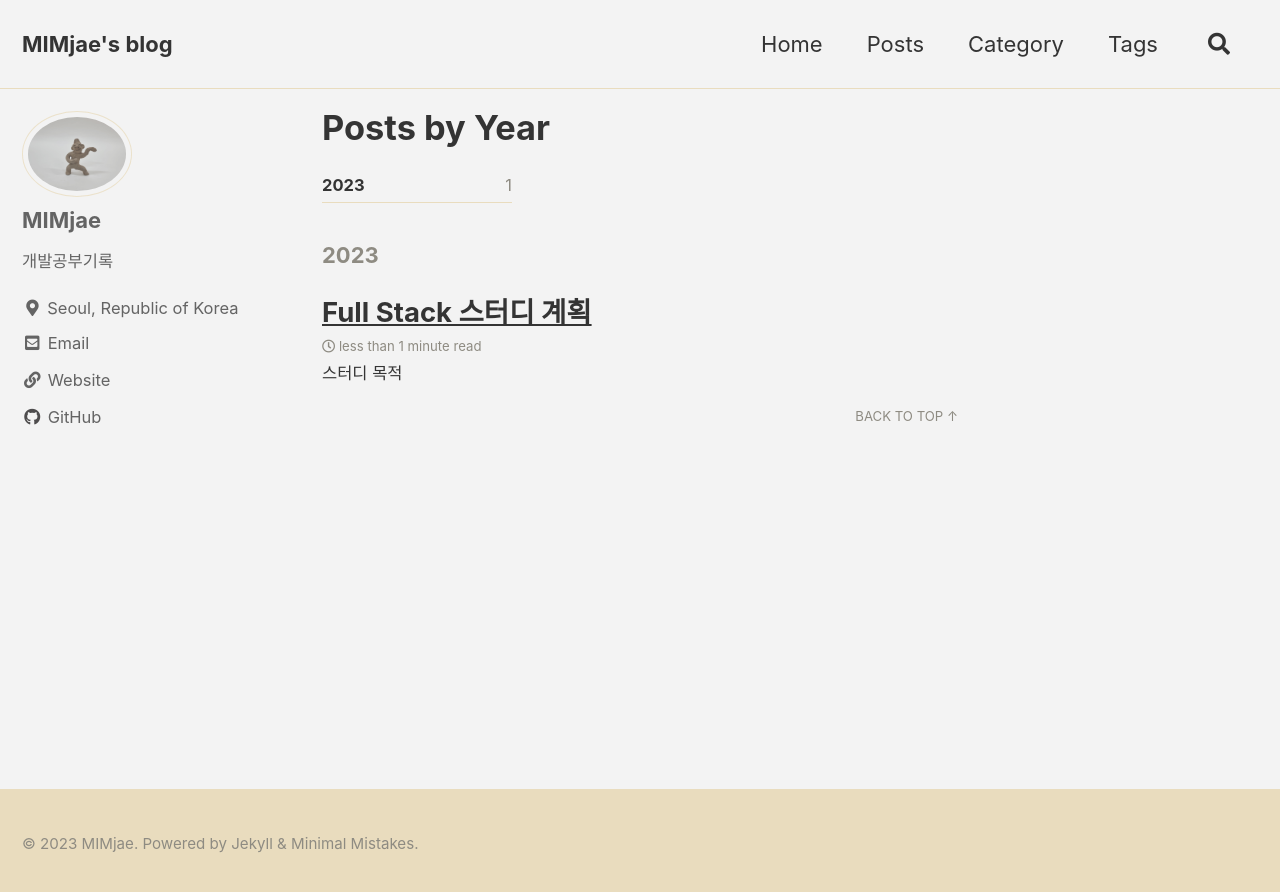
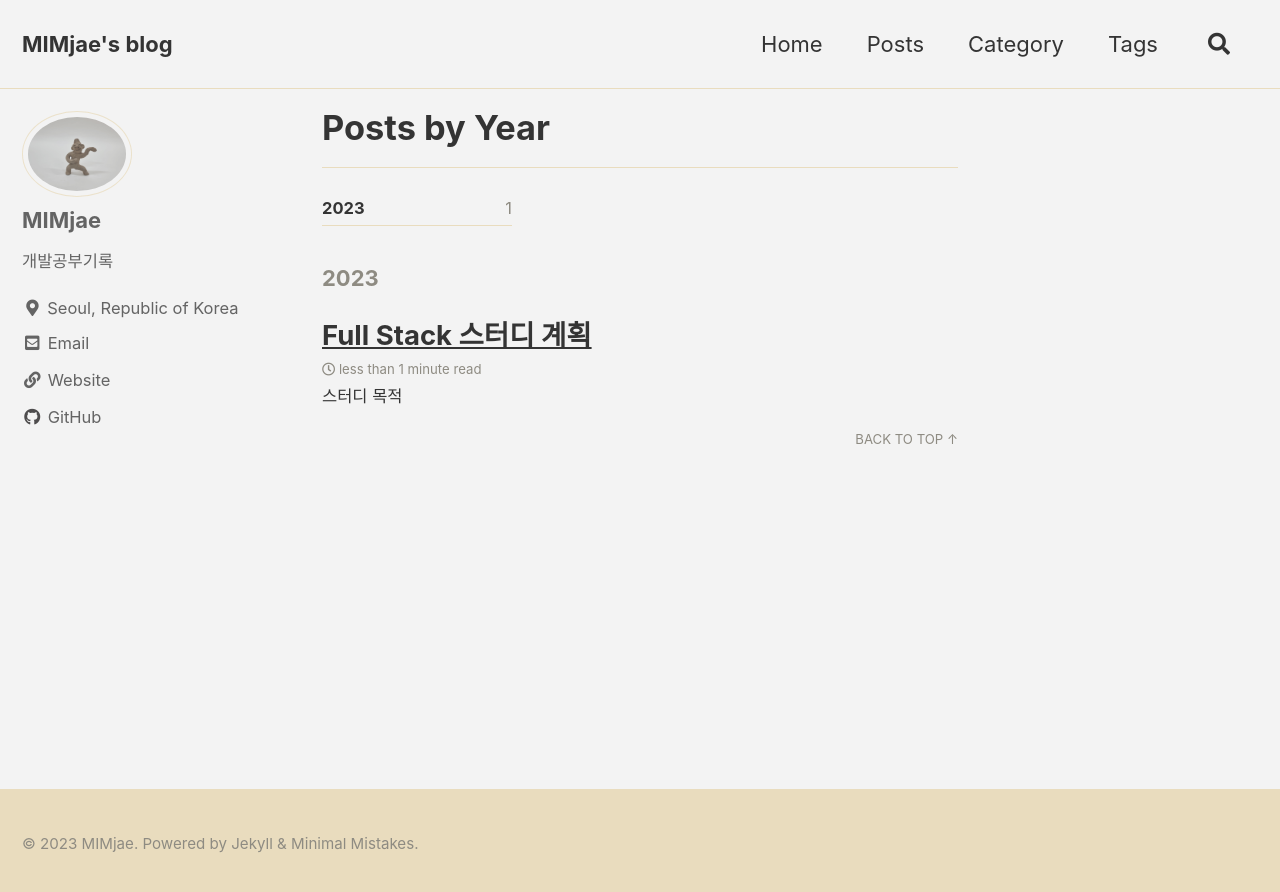
Before and after one commit to MIMjae/MIMjae.github.io, a Jekyll site: the page built from _pages/year-archive.md, in a window 1280 px wide. Shown: the top 892 px of the page. Built offline with Jekyll 4.4.1, drawn with Linux system fonts in a browser that asks for light colours; cached includes are drawn as plain includes; comment, search, counter and statistics services are not loaded.

Commit message:
Update posts.html

```diff
--- a/_layouts/posts.html
+++ b/_layouts/posts.html
@@ -3,13 +3,20 @@ layout: archive
 ---
 
 {{ content }}
-<script src="https://utteranc.es/client.js"
-        repo="MIMjae/MIMjae.github.io"
-        issue-term="url"
-        theme="github-dark"
-        crossorigin="anonymous"
-        async>
-</script>
+
+<div class="col-lg-8 col-md-10 mx-auto">
+ <hr />
+
+  <script src="https://utteranc.es/client.js"
+    repo="dev-yakuza/dev-yakuza.github.io"
+    issue-term="url"
+    label="comment"
+    theme="github-light"
+    crossorigin="anonymous"
+    async>
+  </script>
+
+</div>
 
 <ul class="taxonomy__index">
   {% assign postsInYear = site.posts | where_exp: "item", "item.hidden != true" | group_by_exp: 'post', 'post.date | date: "%Y"' %}
```
